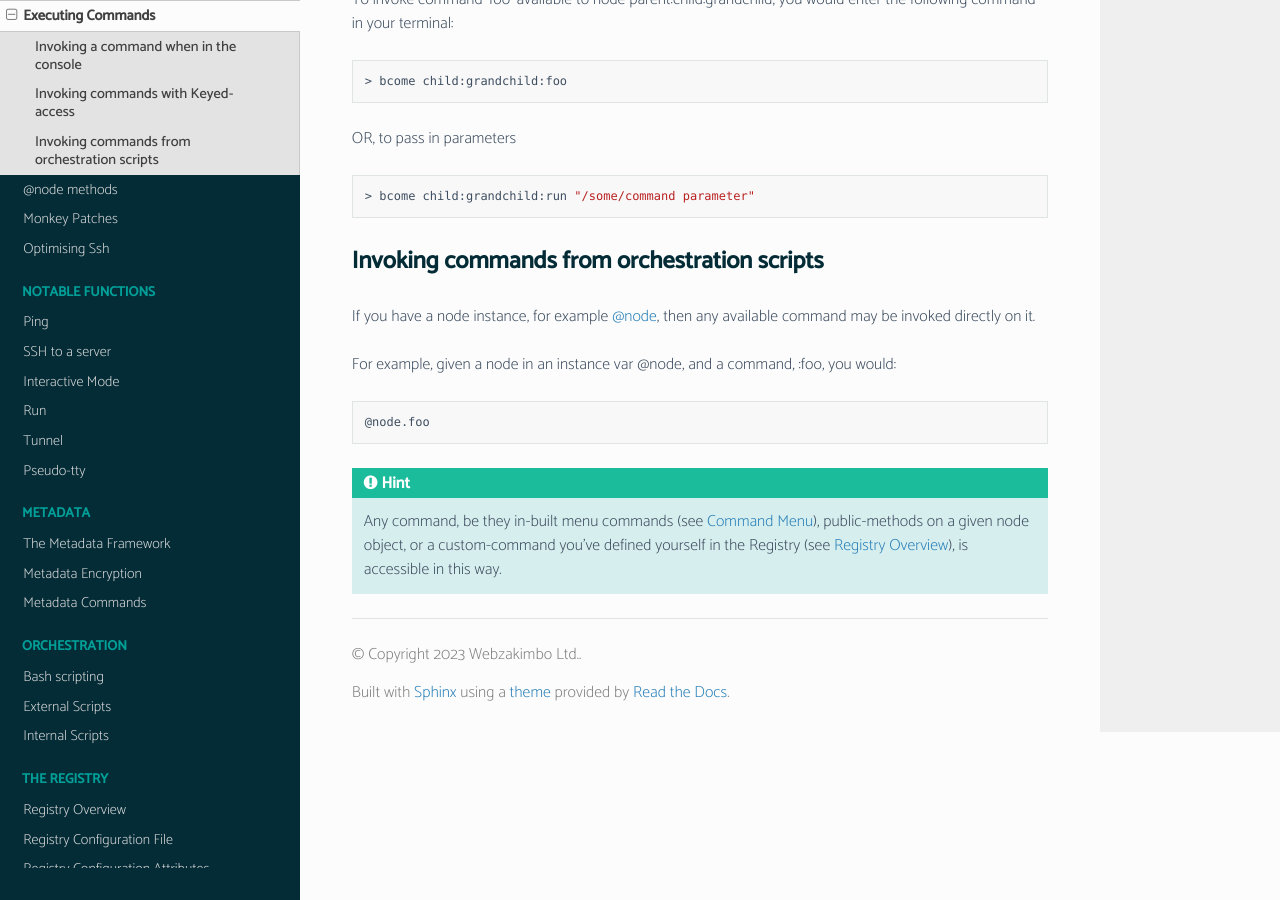
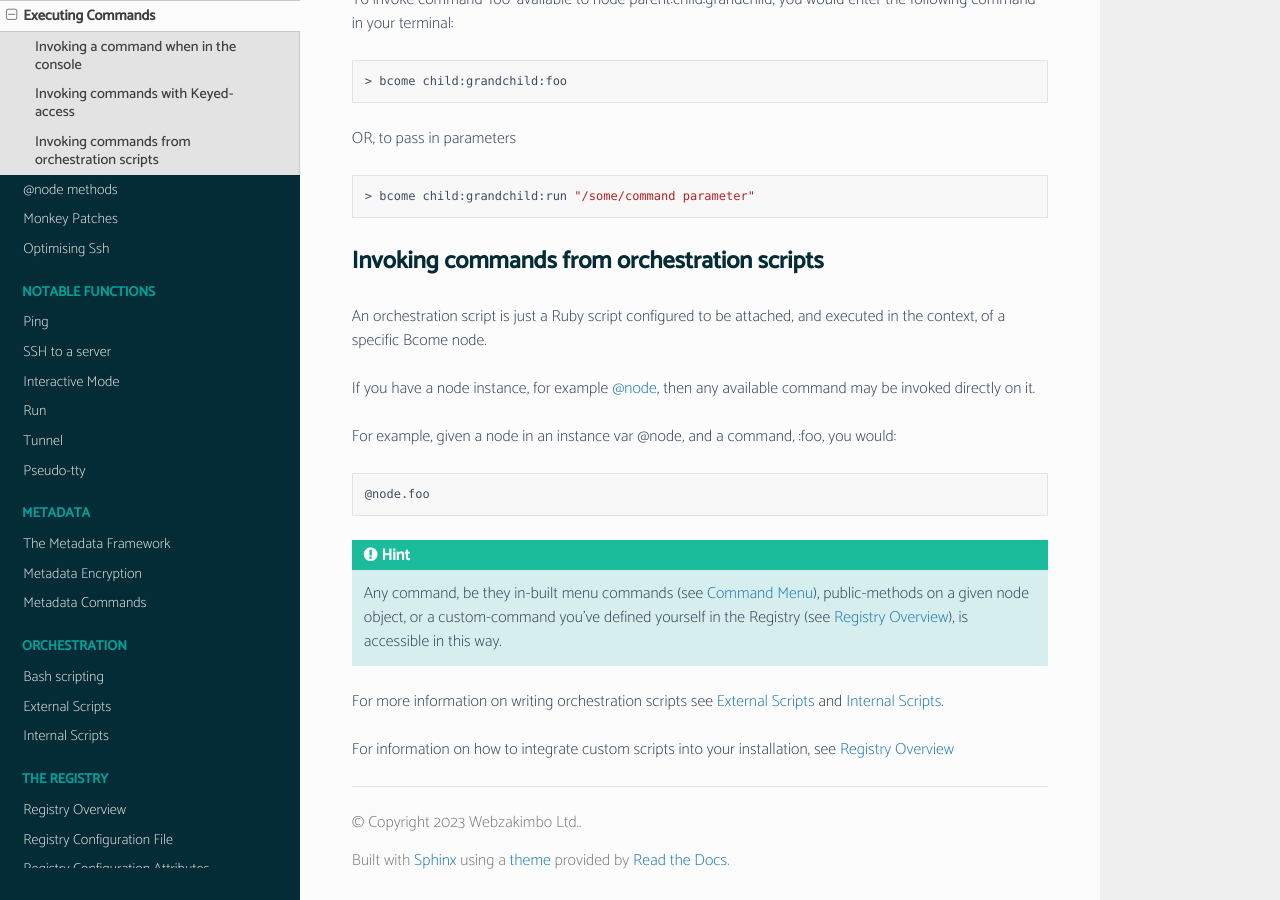
Before and after one commit to webzakimbo/bcome-read-the-docs, a Sphinx documentation site: the page built from docs/source/usage/executing-commands.rst, in a window 1280 px wide and 900 px high, scrolled down 1338 px. Built offline with Sphinx 7.4.7 and the Read the Docs theme 2.0.0, drawn with Linux system fonts in a browser that asks for light colours; pages that are not in the unit, such as notebooks, are missing from menus.

Commit message:
Updated command execution documentation

```diff
--- a/docs/source/usage/executing-commands.rst
+++ b/docs/source/usage/executing-commands.rst
@@ -83,6 +83,8 @@ OR, to pass in parameters
 Invoking commands from orchestration scripts
 -------------------------------------------
 
+An orchestration script is just a Ruby script configured to be attached, and executed in the context, of a specific Bcome node.
+
 If you have a node instance, for example :doc:`../core-concepts/node`, then any available command may be invoked directly on it.
 
 For example, given a node in an instance var @node, and a command, :foo, you would:
@@ -94,3 +96,7 @@ For example, given a node in an instance var @node, and a command, :foo, you wou
 .. hint::
 
    Any command, be they in-built menu commands (see :doc:`command-menu`), public-methods on a given node object, or a custom-command you've defined yourself in the Registry (see :doc:`../registry/overview`), is accessible in this way.
+
+For more information on writing orchestration scripts see :doc:`../orchestration/external-ruby-scripting` and :doc:`../orchestration/internal-ruby-scripting`.
+
+For information on how to integrate custom scripts into your installation, see :doc:`../registry/overview`
```
